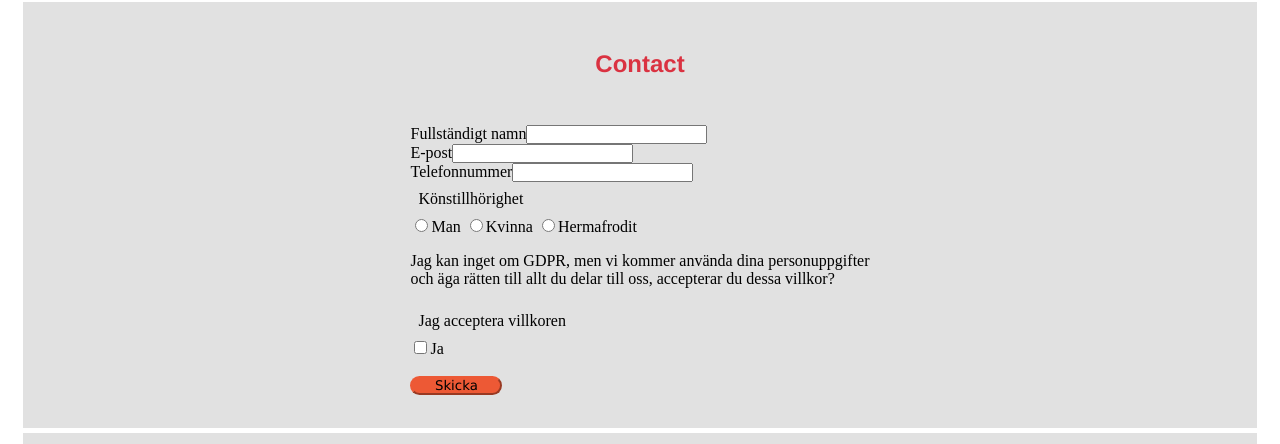
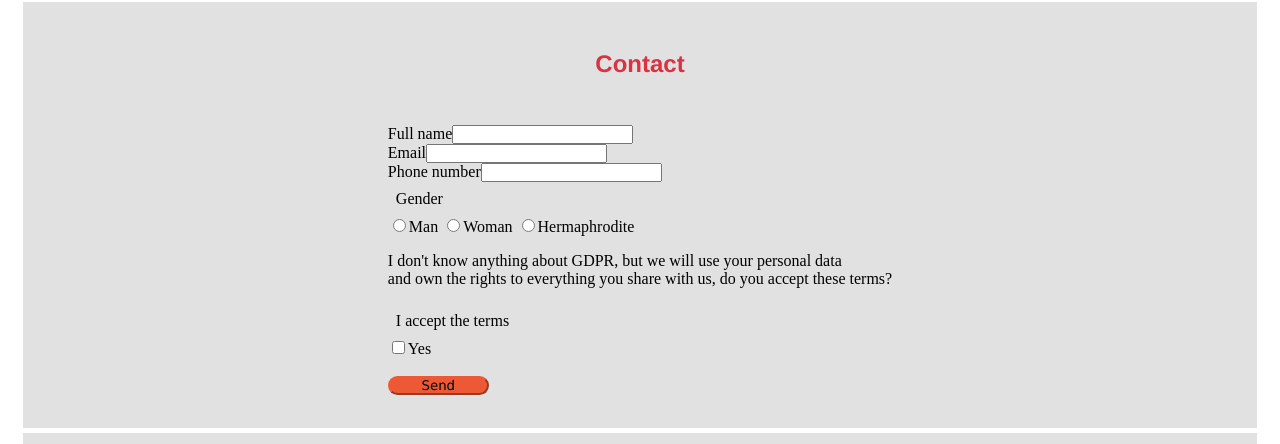
Before and after one commit to elijnan/elijnan, a plain HTML site: page pages/contact.html in a window 1280 px wide. Shown: the part 188-632 px from the top of the page. Drawn offline with Linux system fonts and the light colour scheme.

Commit message:
Gotta catch em all!

```diff
--- a/pages/contact.html
+++ b/pages/contact.html
@@ -66,35 +66,36 @@
 -->
 
     <div class="form" id=""cloumn>
-            <div><label for="firstnamefield">Fullständigt namn</label><Input type="text" id="firstnamefield" name="firstname" Required></Input><br>
-            <div><label for="emailfield">E-post</label><Input type="text" id="emailfield" name="email"></Input><br>
-            <div><label for="phonefield">Telefonnummer</label><input type="number" id="phonefield" name="phone"></Input><br>
+            <div><label for="firstnamefield">Full name</label><Input type="text" id="firstnamefield" name="firstname" Required></Input><br>
+            <div><label for="emailfield">Email</label><Input type="text" id="emailfield" name="email"></Input><br>
+            <div><label for="phonefield">Phone number</label><input type="number" id="phonefield" name="phone"></Input><br>
             </div>
 
             <div class="section">
-                <div class="label"><label for="gender">Könstillhörighet</label>
+                <div class="label"><label for="gender">Gender</label>
                 </div>
                 <div class="cloumn">
                     <input type="radio" id="gender" name="metod" value="man">Man
-                    <input type="radio" id="gender" name="metod" value="woman">Kvinna
-                    <input type="radio" id="gender" name="metod" value="hermafrodit">Hermafrodit
+                    <input type="radio" id="gender" name="metod" value="woman">Woman
+                    <input type="radio" id="gender" name="metod" value="hermafrodit">Hermaphrodite
                 </div>
             </div>
 
             <div class="section">
-                <p>Jag kan inget om GDPR, men vi kommer använda dina personuppgifter <br>
-                och äga rätten till allt du delar till oss, accepterar du dessa villkor?</p>
+                <p>I don't know anything about GDPR, but we will use your personal data <br>
+                    and own the rights to everything you share with us, do you accept these terms?</p>
             </div>
 
             <div class="section">
-                <div class="label"><label for="checkboxfield">Jag acceptera villkoren</label>
+                <div class="label"><label for="checkboxfield">
+                    I accept the terms</label>
                 </div>
-                <div> <input type="checkbox" id="checkbox" name="checkboxfield" required>Ja
+                <div> <input type="checkbox" id="checkbox" name="checkboxfield" required>Yes
                 </div><br>
             </div>
 
             <div class="section">
-            <button type="submit">Skicka</button>
+            <button type="submit">Send</button>
             </div>
 
     </form>
--- a/style.css
+++ b/style.css
@@ -163,8 +163,8 @@ article {
 .gallery {
     display: flex;
     justify-content: center;
-    flex-flow: column;
     align-items: center;
+    flex-wrap: wrap;
 }
 
 img.pokemon {
@@ -182,7 +182,6 @@ img.pokemon {
     display: flex;
     flex-flow: column;
 }
-
 
 
 
```
Also changed, not shown: index.html (+1 -3 lines), pages/about.html (+1 -1 lines), pages/news.html (+4 -4 lines), pages/tailwind.html (+4 -4 lines), pages/test.html (+1 -1 lines).
